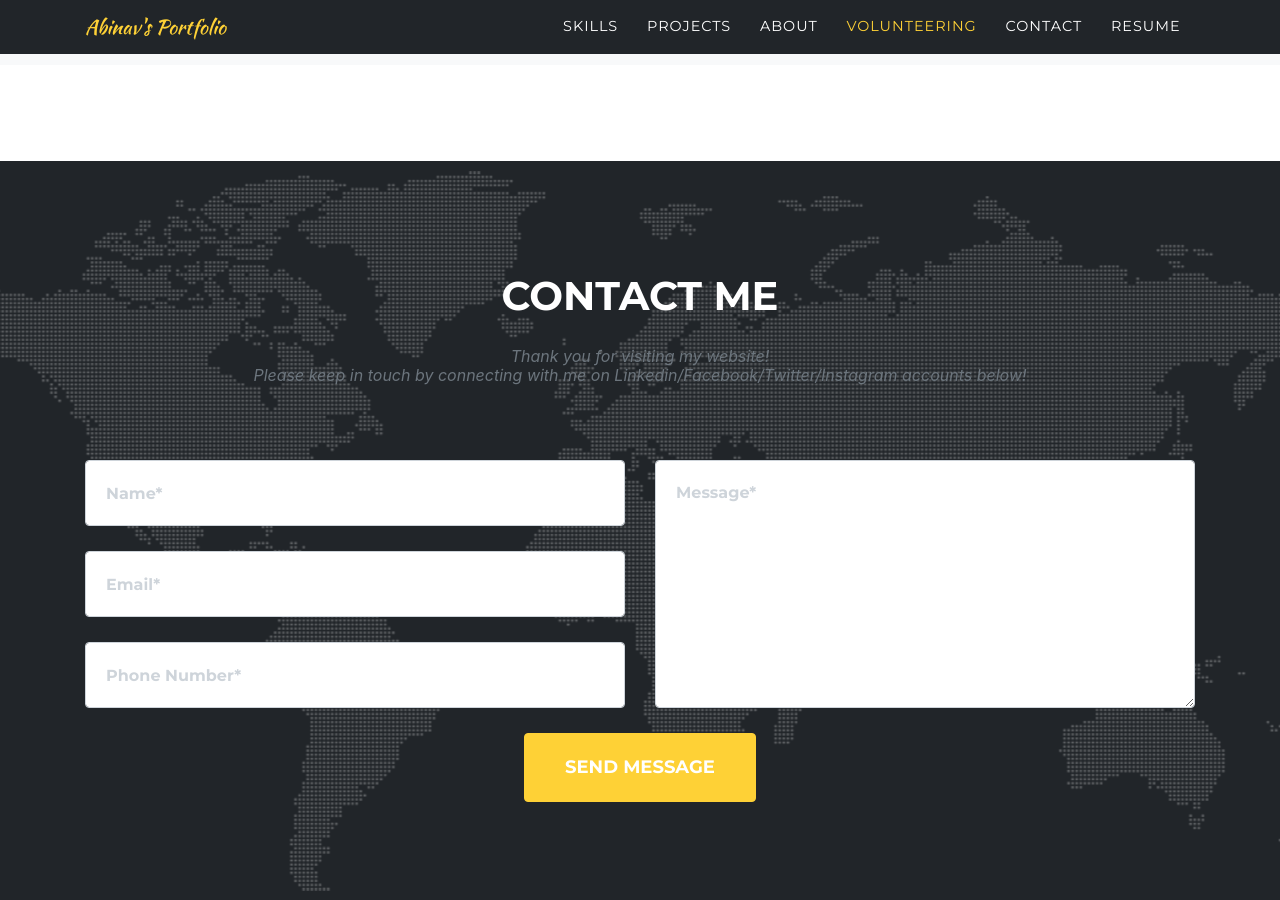
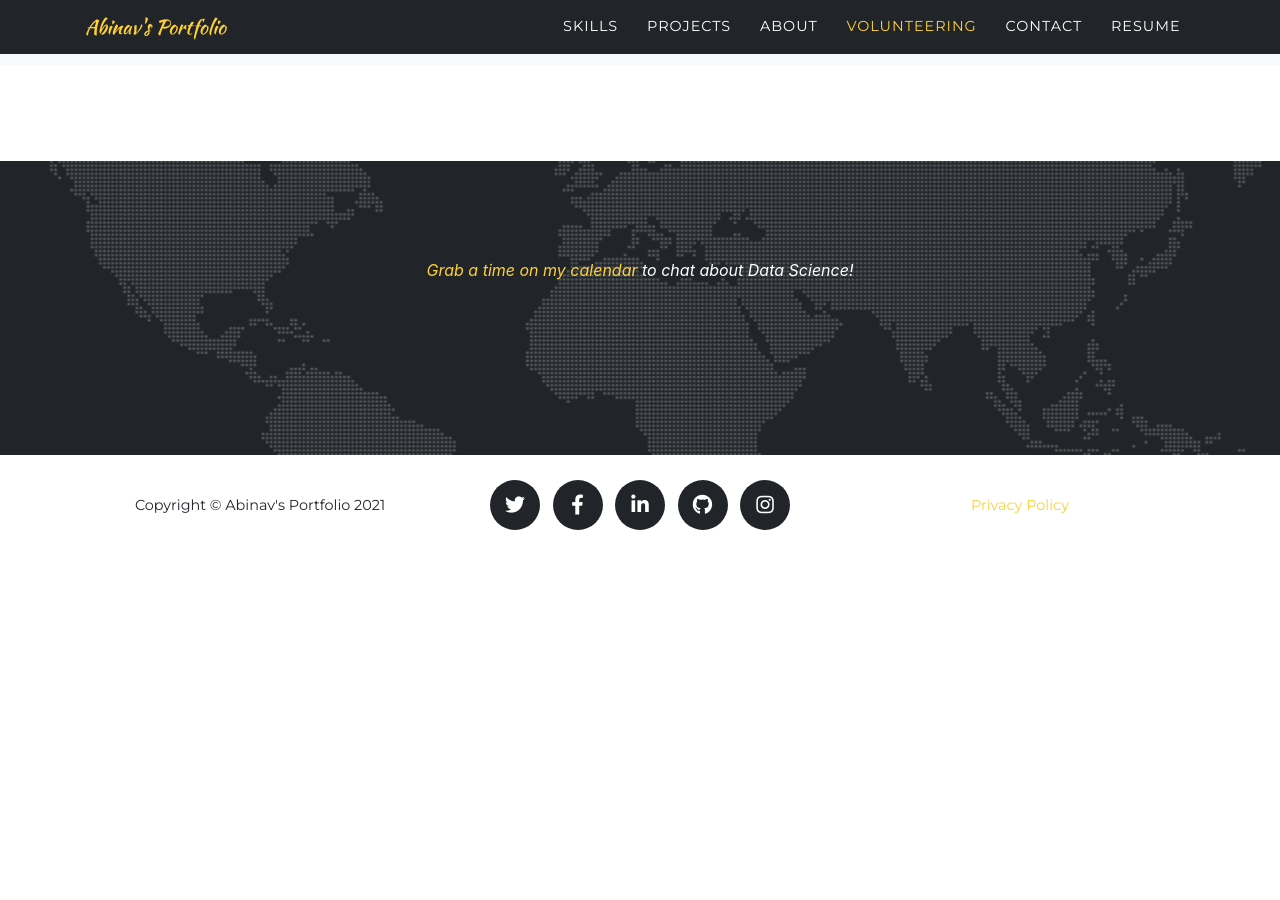
Before and after one commit to abinavrameshs/abinavrameshs.github.io, a Jekyll site: the page built from index.md, in a window 1280 px wide and 900 px high, scrolled down 5762 px. Built offline with Jekyll 4.4.1, drawn with Linux system fonts in a browser that asks for light colours; some web fonts are replaced; after the commit the page ends 6317 px from its top, so only the background shows below that.

Commit message:
fix contact

```diff
--- a/_data/sitetext.yml
+++ b/_data/sitetext.yml
@@ -131,7 +131,7 @@ team:
 
 contact:
     title: "Contact Me"
-    text: "Thank you for visiting my website!<br> Please keep in touch by connecting with me on Linkedin/Facebook/Twitter/Instagram accounts below!"
+    #text: "Thank you for visiting my website!<br> Please keep in touch by connecting with me on Linkedin/Facebook/Twitter/Instagram accounts below!"
     section: contact
 
 footer:
--- a/_includes/contact.html
+++ b/_includes/contact.html
@@ -1,47 +1,9 @@
-<!-- Contact -->
+<!-- Contact Custom -->
 <section class="page-section" id="{{ site.data.sitetext.contact.section | default: "contact" }}">
   <div class="container">
     <div class="row">
       <div class="col-lg-12 text-center">
-          <h2 class="section-heading text-uppercase">{{ site.data.sitetext.contact.title | markdownify | default: Contact Us }}</h2>
-          <h3 class="section-subheading text-muted">{{ site.data.sitetext.contact.text | default: "" }}</h3>
-        </div>
-      </div>
-      <div class="row">
-        <div class="col-lg-12">
-          <form id="contactForm" action="https://formspree.io/{% if site.formspree_form_path %}{{ site.formspree_form_path }}{% else %}{{ site.email }}{% endif %}" novalidate="novalidate" method="POST">
-		  <!--name="sentMessage"-->
-            <div class="row">
-              <div class="col-md-6">
-                <div class="form-group">
-                  <input name="name" class="form-control" id="name" type="text" placeholder="Name*" required="required" data-validation-required-message="Please enter your name.">
-                  <p class="help-block text-danger"></p>
-                </div>
-                <div class="form-group">
-                  <input name="_replyto" class="form-control" id="email" type="email" placeholder="Email*" required="required" data-validation-required-message="Please enter your email address.">
-                  <p class="help-block text-danger"></p>
-                </div>
-                <div class="form-group">
-                  <input name="phone" class="form-control" id="phone" type="tel" placeholder="Phone Number*" required="required" data-validation-required-message="Please enter your phone number.">
-                  <p class="help-block text-danger"></p>
-                </div>
-              </div>
-              <div class="col-md-6">
-                <div class="form-group">
-                  <textarea name="message" class="form-control" id="message" placeholder="Message*" required="required" data-validation-required-message="Please enter a message."></textarea>
-                  <p class="help-block text-danger"></p>
-                </div>
-              </div>
-			  <input type="hidden" name="_subject" id="email-subject" value="Contact Form Submission">
-              <div class="clearfix"></div>
-              <div class="col-lg-12 text-center">
-                <div id="success"></div>
-                <button id="sendMessageButton" class="btn btn-primary btn-xl text-uppercase" type="submit">Send Message</button>
-              </div>
-			  <input type="text" name="_gotcha" style="display:none">
-			  <input type="hidden" name="_next" value="#"/>
-            </div>
-          </form>
+        <h3 class="section-subheading text-white"><a href="https://calendly.com/abinav-ramesh-sundararaman/15min">Grab a time on my calendar</a> to chat about Data Science!</h3>
       </div>
     </div>
   </div>
```
Lines whose indentation alone changed are shown as unchanged.
